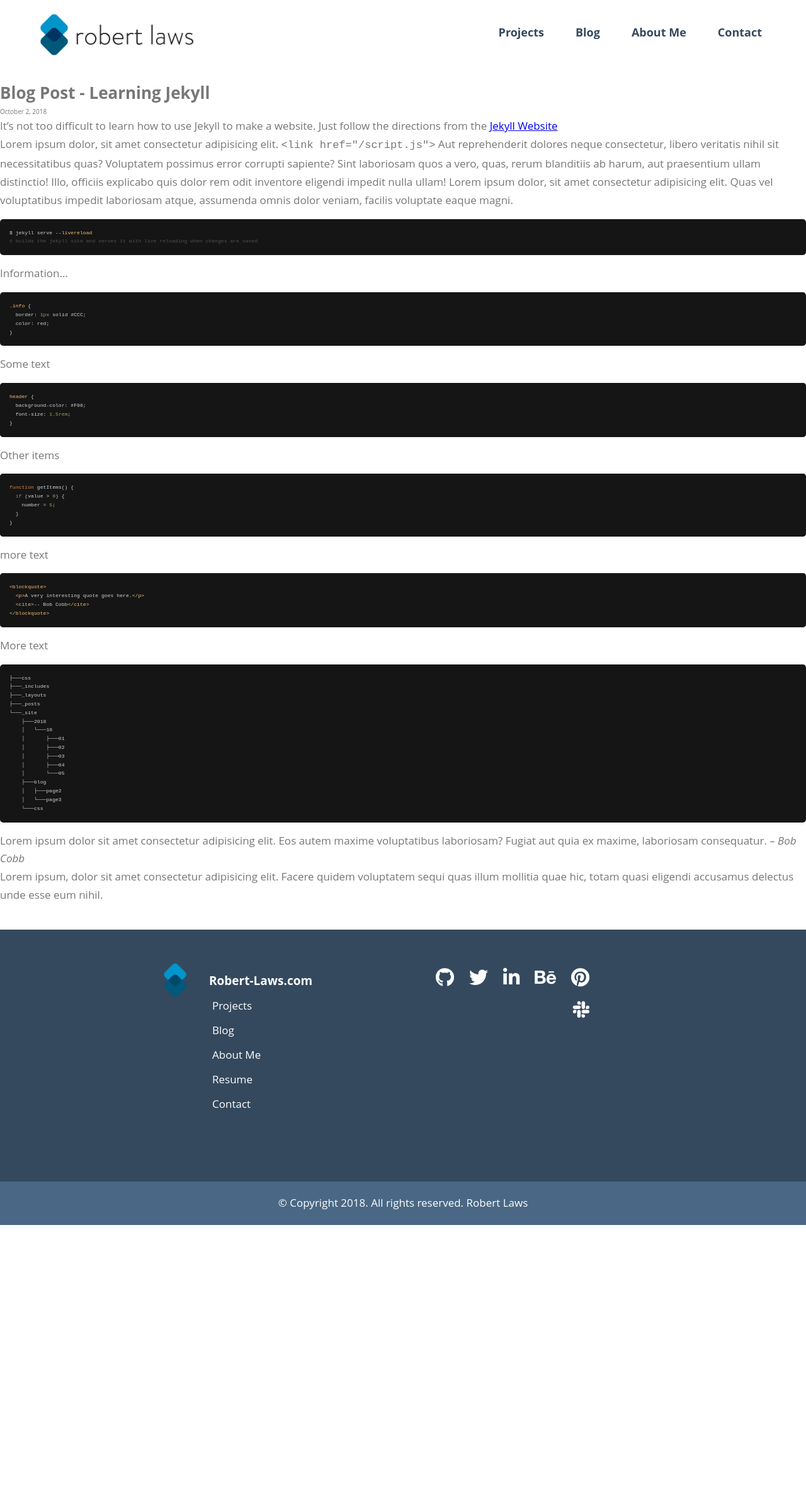
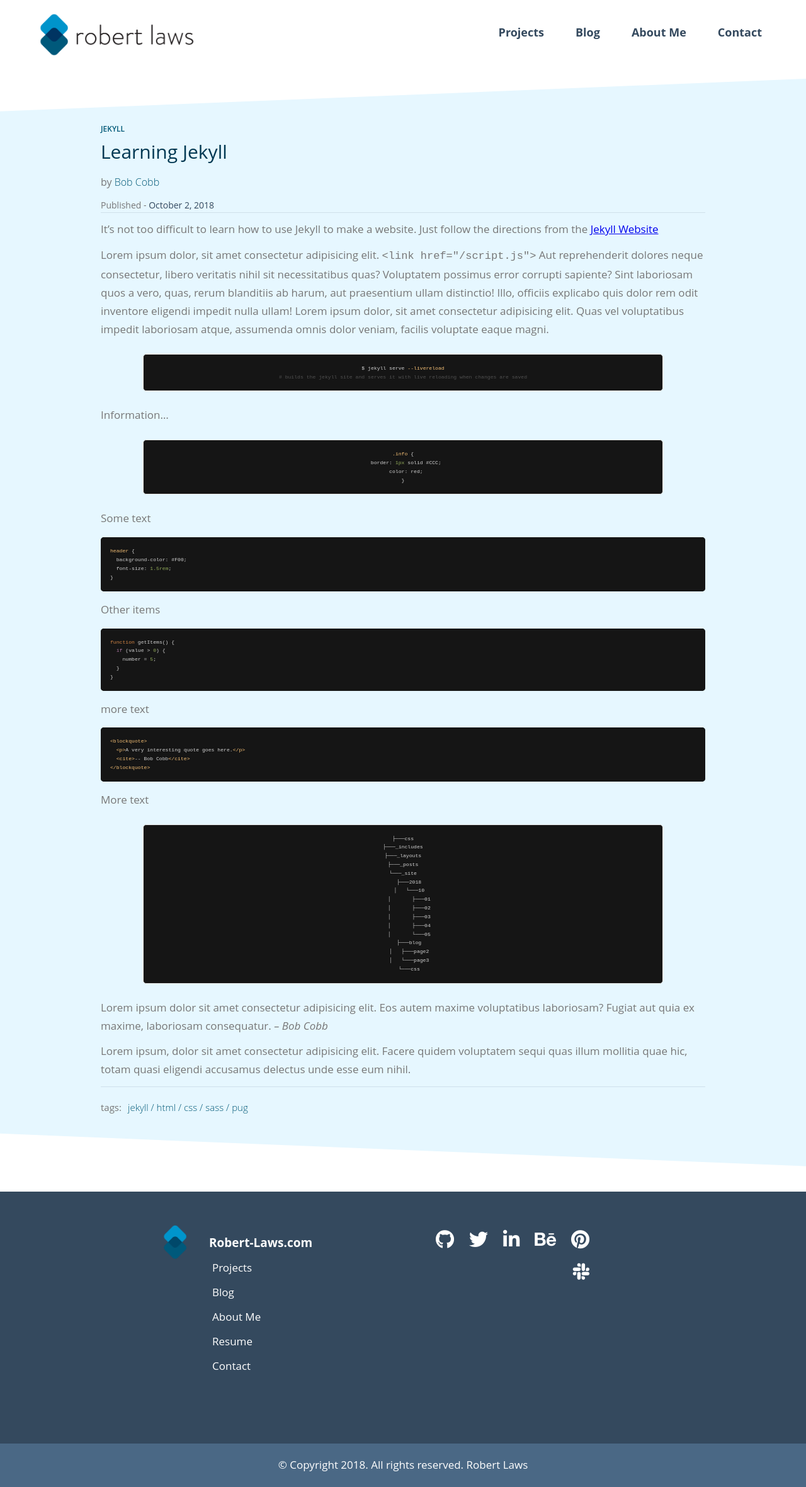
Before and after one commit to robert-laws/jekyll-review-october-2018, a Jekyll site: the page built from my_collections/_posts/2018-10-02-learning-jekyll.md, in a window 1280 px wide. Shown: the whole page at 63% size. Built offline with Jekyll 4.4.1, drawn with Linux system fonts in a browser that asks for light colours; nearby versions of some CDN libraries; before the commit the page ends 1945 px from its top, so only the background shows below that.

Commit message:
add post page and styling

```diff
--- /dev/null
+++ b/_includes/post-image.html
@@ -0,0 +1,4 @@
+<figure>
+  <img src="{{site.baseurl}}{{include.file}}" alt="{{include.caption}}" title="{{include.caption}}">
+  <figcaption>{{include.caption}}</figcaption>
+</figure>
--- a/_layouts/post.html
+++ b/_layouts/post.html
@@ -2,8 +2,34 @@
 layout: default
 ---
 
-<main>
-  <h1>Blog Post - {{ page.title }}</h1>
-  {{page.date | date: "%B %-d, %Y"}}
-  {{ content }}
-</main>
+<article class="blog-post">
+    <div class="blog-post__sideline"></div>
+    <div class="blog-post__content">
+      <header class="blog-post__header">
+        <div class="blog-post__category"> <a href="#">jekyll</a></div>
+        <div class="blog-post__title">{{page.title}}</div>
+        <div class="blog-post__author">by<span> <a href="#">{{page.author}}</a></span></div>
+        <div class="blog-post__meta">
+          <p class="publish">Published - <time itemprop="dateCreated" datetime="{{page.date}}">{{page.date | date: "%B %-d, %Y" }}</time></p>
+          {% if page.date_updated %}
+            <p class="divider">|</p>
+            <p class="update">Updated - <time itemprop="dateUpdated" datetime="{{page.date_updated}}">{{page.date_updated | date: "%B %-d, %Y" }}</time</p>
+          {% endif %}
+        </div>
+      </header>
+      <section class="blog-post__text">
+        {{page.content}}
+      </section>
+      <footer class="blog-post__tags">
+        <p>tags:</p>
+        <ul>
+          <li><a href="#">jekyll / </a></li>
+          <li><a href="#">html / </a></li>
+          <li><a href="#">css / </a></li>
+          <li><a href="#">sass / </a></li>
+          <li><a href="#">pug</a></li>
+        </ul>
+      </footer>
+    </div>
+    <div class="blog-post__sideline"></div>
+  </article>
--- /dev/null
+++ b/_sass/layouts/pages/_blog-post.scss
@@ -0,0 +1,219 @@
+.blog-post {
+  padding: 7rem 0;
+  background-color: lighten($color-primary-dark, 79%);
+  -webkit-clip-path: polygon(0% 3%, 100% 0%, 100% 100%, 0% 97%);
+  clip-path: polygon(0% 3%, 100% 0%, 100% 100%, 0% 97%);
+
+  $self: &;
+  display: flex;
+
+  &__sideline {
+    flex: 2;
+
+    @include lg {
+      flex: 0;
+    }
+  }
+
+  &__content {
+    flex: 6;
+    display: flex;
+    flex-direction: column;
+    min-height: 80rem;
+
+    @include xl {
+      flex: 12;
+    }
+
+    @include lg {
+      margin: 0 5rem;
+    }
+
+    @include md {
+      margin: 0 3rem;
+    }
+
+    @include sm {
+      margin: 0 1rem;
+    }
+
+    #{$self}__header {
+      flex: 1 0 13rem;
+      display: flex;
+      flex-direction: column;
+      border-bottom: 1px solid rgba(lighten($color-wet-asphalt, 50%), 0.5);
+
+      @include sm {
+        flex: 1 1 auto;
+        margin: 0 1rem;
+      }
+
+      #{$self}__category {
+        flex: 0;
+        font-size: 1.2rem;
+        text-transform: uppercase;
+        margin-bottom: 0;
+
+        a:link,
+        a:visited {
+          color: $color-primary-medium;
+          text-decoration: none;
+          font-weight: 600;
+        }
+
+        a:visited {
+          color: $color-primary-medium;
+        }
+
+        a:hover,
+        a:focus {
+          color: darken($color-primary, 35%);
+        }
+      }
+
+      #{$self}__title {
+        flex: 0;
+        font-size: 3rem;
+        color: $color-primary-dark;
+        margin-bottom: 1rem;
+      }
+
+      #{$self}__author {
+        flex: 0;
+
+        font-size: 1.6rem;
+        margin-bottom: 1rem;
+
+        a:link,
+        a:visited {
+          color: $color-primary-medium;
+          text-decoration: none;
+          font-weight: 300;
+        }
+
+        a:visited {
+          color: $color-primary-medium;
+        }
+
+        a:hover,
+        a:focus {
+          color: darken($color-primary, 35%);
+        }
+      }
+
+      #{$self}__meta {
+        flex: 0;
+        display: flex;
+
+        @include sm {
+          flex-direction: column;
+        }
+
+        & > * {
+          font-size: 1.4rem;
+
+          time {
+            color: $color-wet-asphalt;
+          }
+
+          &:not(:last-child) {
+            margin-right: 1.5rem;
+          }
+        }
+
+        p.divider {
+          @include sm {
+            display: none;
+          }
+        }
+
+        p.update {
+          margin-right: auto;
+        }
+      }
+    }
+
+    #{$self}__text {
+      flex: 1;
+      margin-bottom: 0;
+
+      h2, h3 {
+        color: lighten($color-wet-asphalt, 8%);
+        margin: 2.6rem 0 0;
+      }
+
+      p {
+        margin: 1.2rem 0;
+      }
+
+      figure {
+        display: flex;
+        flex-direction: column;
+        text-align: center;
+        margin: 2.4rem auto;
+        width: 86%;
+        border: 1px solid lighten($color-black, 90%);
+        border-radius: 0.5rem;
+        overflow: hidden;
+
+        @include sm {
+          width: 100%;
+          margin: 1rem auto;
+        }
+
+        img {
+          width: 100%;
+          display: block;
+        }
+
+        figcaption {
+          background-color: lighten($color-wet-asphalt, 15%);
+          font-size: 1.4rem;
+          color: $color-white;
+          padding: 0.9rem 1rem 0.8rem;
+          margin-top: -5px;
+        }
+      }
+    }
+
+    #{$self}__tags {
+      flex: 0;
+      border-top: 1px solid rgba(lighten($color-wet-asphalt, 50%), 0.5);
+      padding-top: 2rem;
+      margin-bottom: 1rem;
+      display: flex;
+      align-items: center;
+      font-size: 1.5rem;
+
+      p {
+        font-size: inherit;
+        margin-right: 1rem;
+      }
+
+      ul {
+        list-style-type: none;
+        display: flex;
+
+        li {
+          margin-right: 0.4rem;
+
+          a:link,
+          a:visited {
+            color: $color-primary-medium;
+            text-decoration: none;
+            font-weight: 300;
+          }
+
+          a:visited {
+            color: $color-primary-medium;
+          }
+
+          a:hover,
+          a:focus {
+            color: darken($color-primary, 35%);
+          }
+        }
+      }
+    }
+  }
+}
--- a/_sass/main.scss
+++ b/_sass/main.scss
@@ -15,6 +15,7 @@
 @import "layouts/pages/about";
 @import "layouts/pages/resume";
 @import "layouts/pages/contact";
+@import "layouts/pages/blog-post";
 
 
 // COMPONENTS
```
Also changed, not shown: my_collections/_posts/2018-12-14-using-sass-in-jekyll.md (added, +26 -0 lines).
